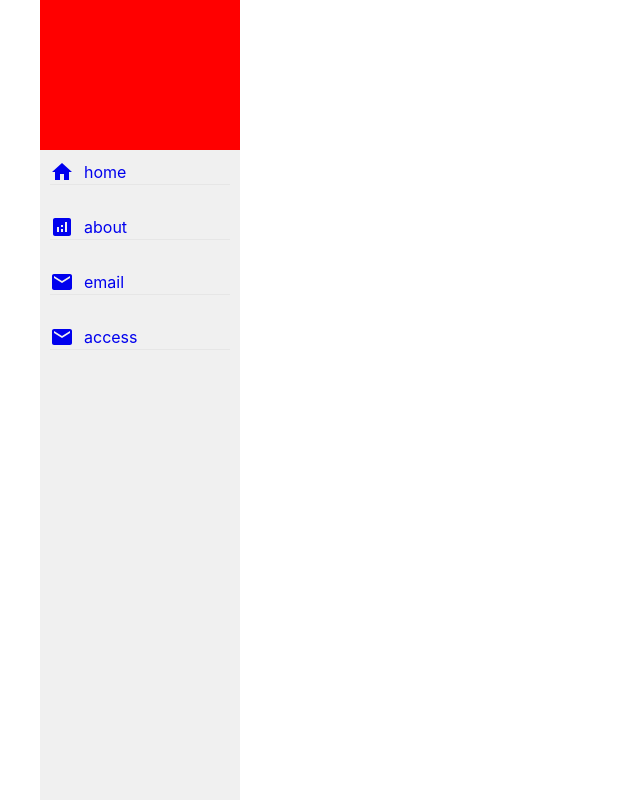
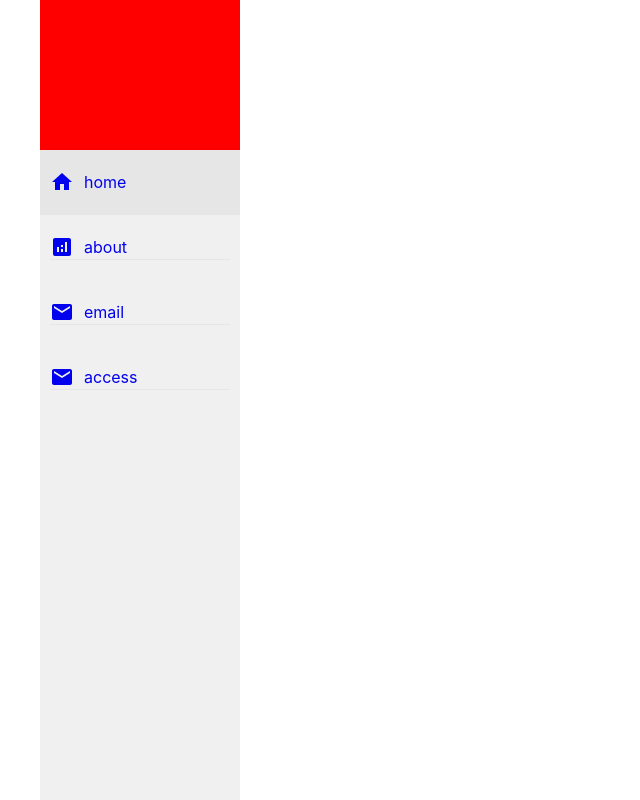
Before and after one commit to jini-labs-2/react-practice, a React (Create React App) app: page / in a window 1280 px wide. Shown: the whole page, without its empty margins (0-640 px from the left). Built offline with nearby package versions, Linux system fonts and the light colour scheme.

Commit message:
set menu active

```diff
--- a/src/App.css
+++ b/src/App.css
@@ -36,9 +36,12 @@ a {
   list-style: none;
 }
 .sidebar ul li {
-  padding: 10px 10px 20px;
+  padding: 20px 10px 20px 10px;
 }
 .sidebar ul li:hover {
+  background-color: rgb(230, 230, 230);
+}
+.sidebar_active {
   background-color: rgb(230, 230, 230);
 }
 .sidebar ul li a {
--- a/src/Sidebar.js
+++ b/src/Sidebar.js
@@ -19,7 +19,9 @@ export default function Sidebar() {
         <ul>
           {sidebarItems ? sidebarItems.map(item => {
             return(
-              <li key={item.name}>
+              <li key={item.name}
+                className={window.location.pathname === item.link ? "sidebar_active" : ""}
+              >
                 <a href={item.link}>
                   {item.icon}
                   <span>{item.name}</span>
```
